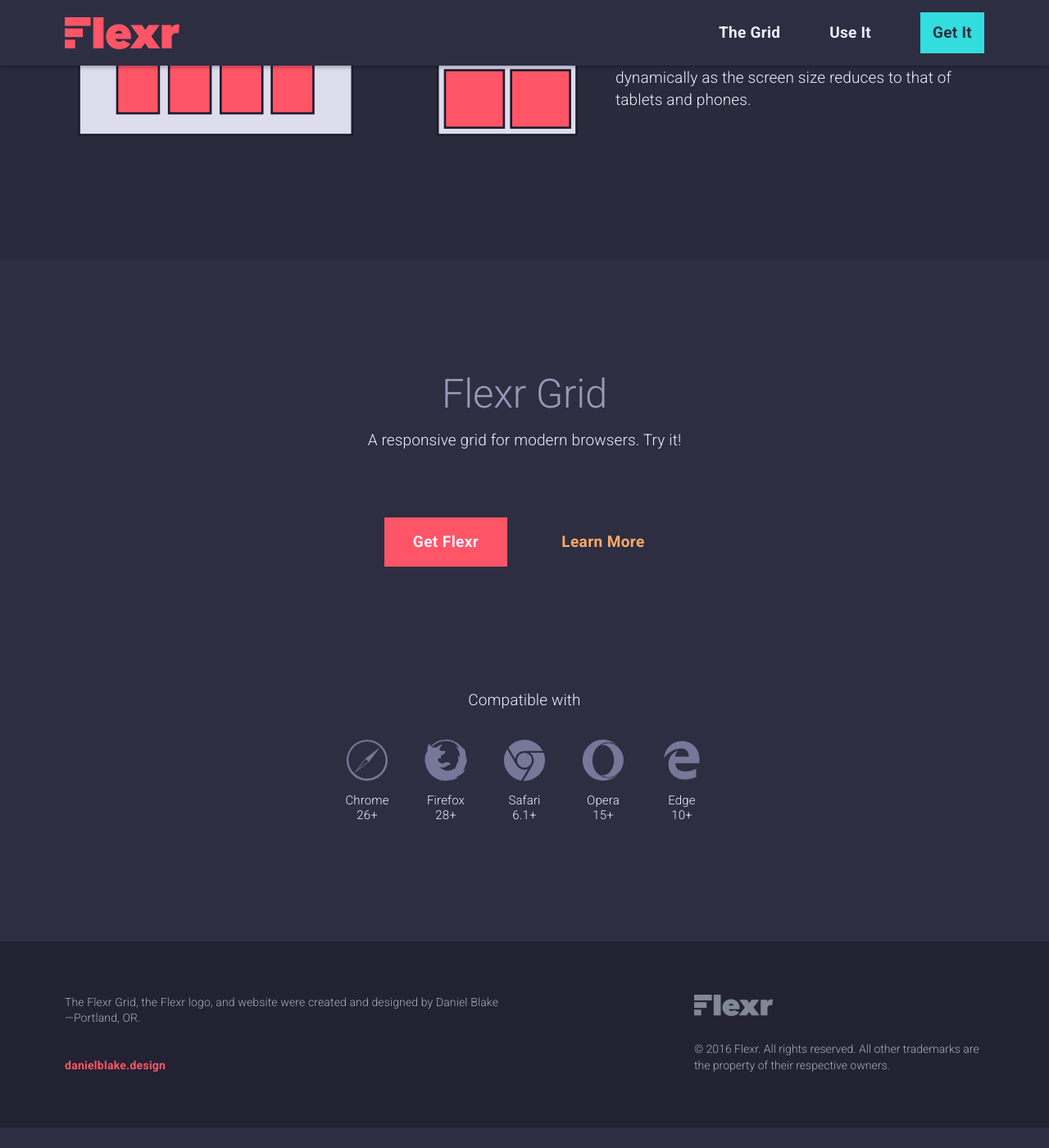
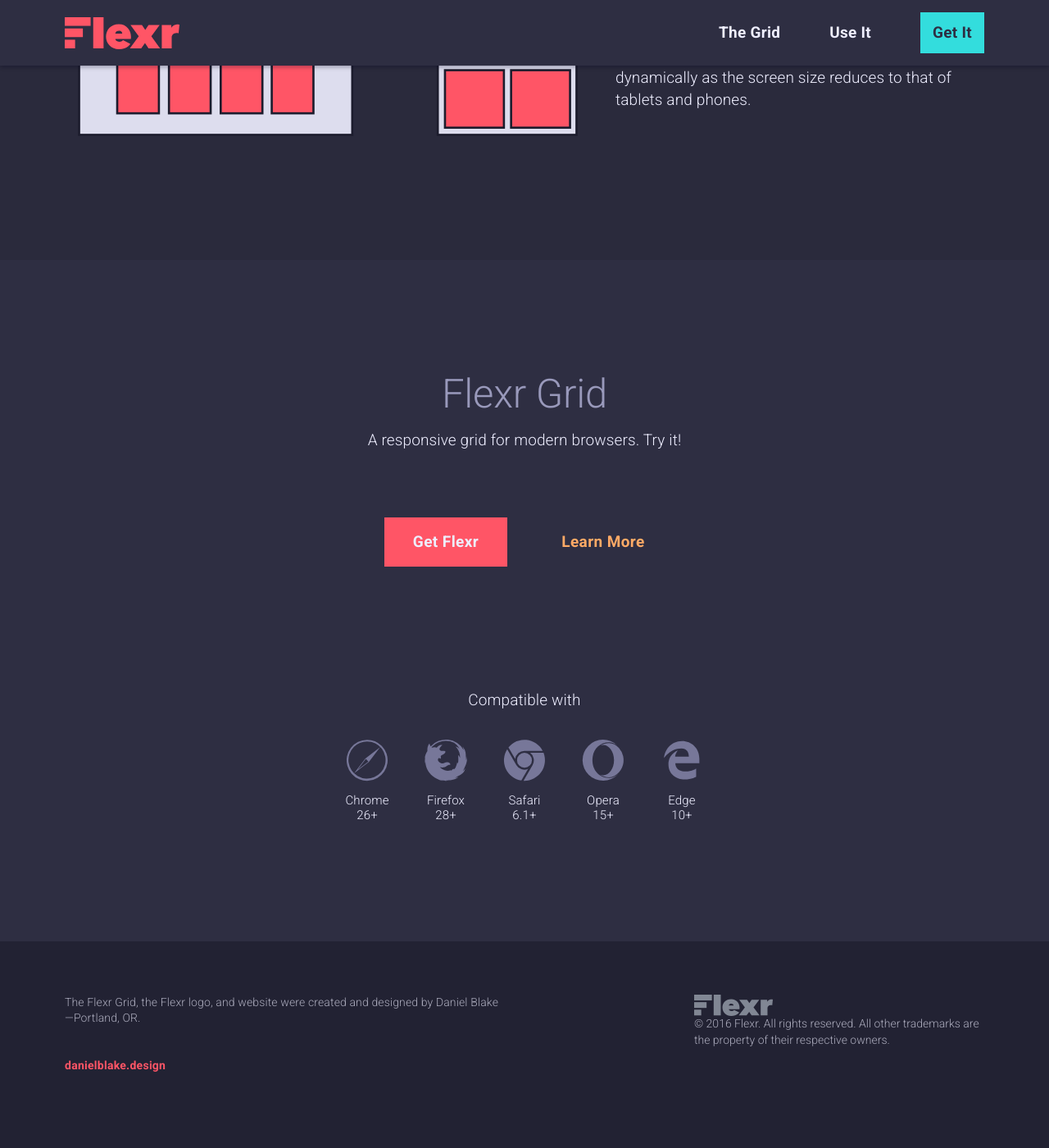
Before and after one commit to dmbdesignpdx/flexr, a Jekyll site: the page built from index.html, in a window 1280 px wide and 1400 px high, scrolled down 1040 px. Shown: the whole window at 82% size. Built offline with Jekyll 4.4.1, drawn with Linux system fonts in a browser that asks for light colours; before the commit the page ends 2415 px from its top, so only the background shows below that.

Commit message:
edits to sass files for mobile: increases space between cta buttons and hero image, centers cta buttons, increases footer size to accommodate nav

```diff
--- a/_sass/_base.scss
+++ b/_sass/_base.scss
@@ -138,7 +138,7 @@
     }
 
     small {
-        margin-bottom: 50px;
+        margin-bottom: 106px;
         align-self: flex-end;
         @extend %footerText;
     }
--- a/_sass/_resize.scss
+++ b/_sass/_resize.scss
@@ -205,6 +205,9 @@
     }
 
     #hero-text {
+        margin-bottom: 20px;
+        -webkit-justify-content: center;
+        justify-content: center;
 
         p {
             margin: 20px auto 0;
```
